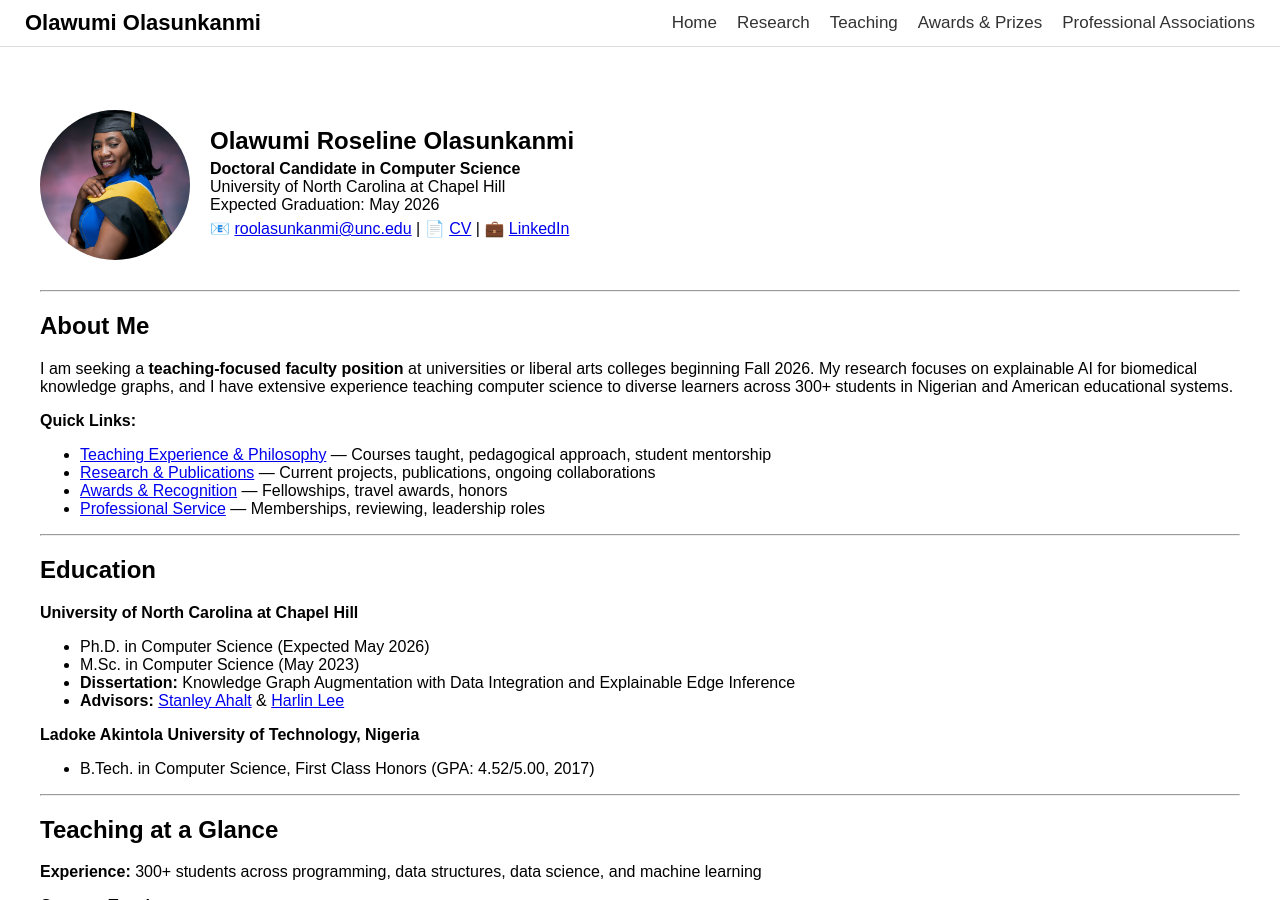
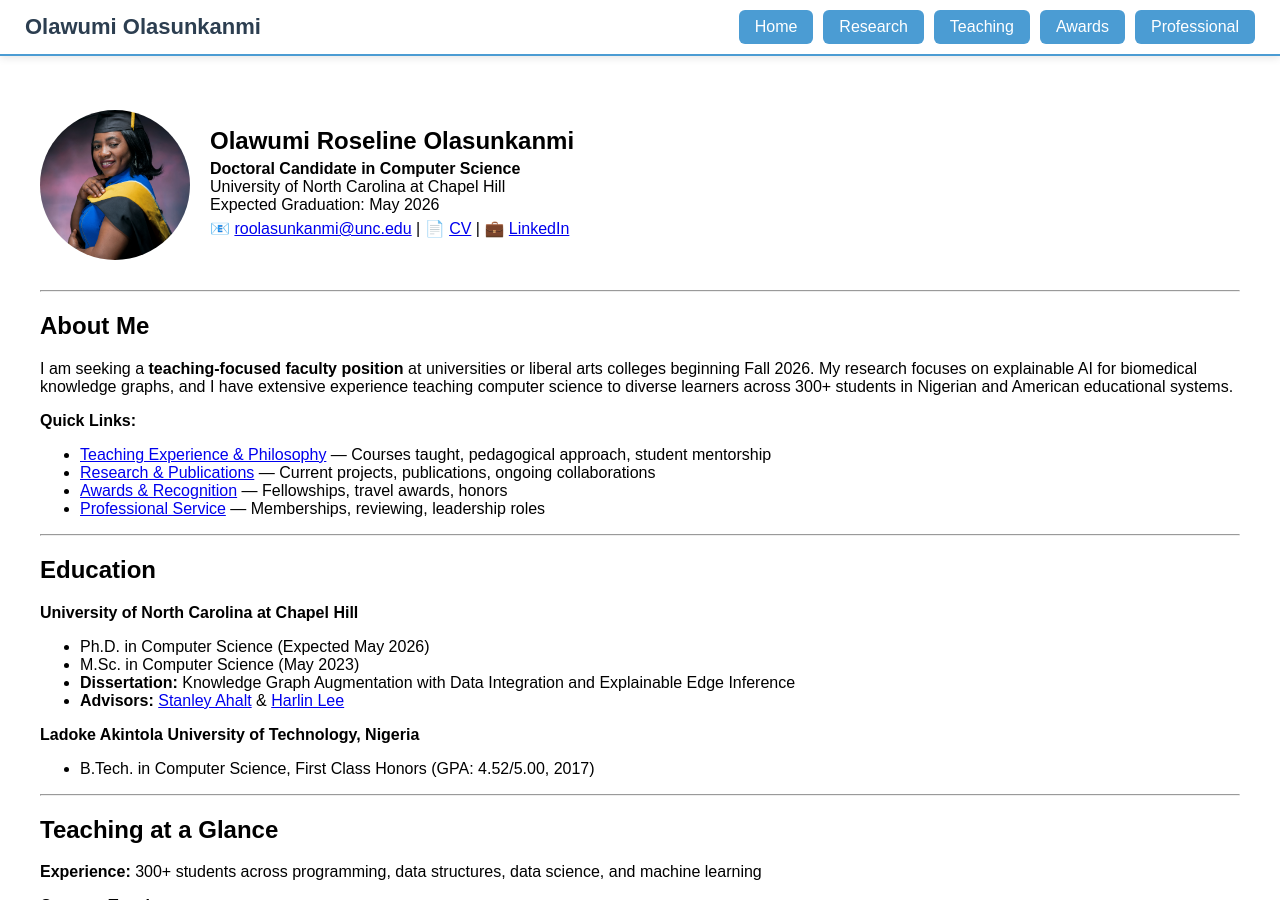
Before and after one commit to wumirose/wumirose.github.io, a Jekyll site: the page built from index.md, in a window 1280 px wide and 900 px high. Built offline with Jekyll 4.4.1, drawn with Linux system fonts in a browser that asks for light colours.

Commit message:
Update header.html

```diff
--- a/_includes/header.html
+++ b/_includes/header.html
@@ -4,37 +4,94 @@
   left: 0;
   width: 100%;
   background-color: white;
-  border-bottom: 1px solid #ddd;
+  border-bottom: 2px solid #4B9CD3;
   display: flex;
   justify-content: space-between;
   align-items: center;
   padding: 10px 25px;
   box-sizing: border-box;
   z-index: 1000;
+  box-shadow: 0 2px 8px rgba(0,0,0,0.1);
 ">
-
   <div style="font-size: 22px; font-weight: bold; font-family: Arial, sans-serif; white-space: nowrap;">
-    <a href="https://wumirose.github.io/" style="text-decoration: none; color: black;">
+    <a href="https://wumirose.github.io/" style="text-decoration: none; color: #2C3E50;">
       Olawumi Olasunkanmi
     </a>
   </div>
-
   <nav style="
     font-family: Arial, sans-serif;
-    font-size: 17px;
+    font-size: 16px;
     display: flex;
     flex-wrap: wrap;
     justify-content: flex-end;
-    gap: 20px;
+    gap: 10px;
     max-width: 70%;
   ">
-    <a href="https://wumirose.github.io/" style="text-decoration: none; color: #333;">Home</a>
-    <a href="/research" style="text-decoration: none; color: #333;">Research</a>
-    <a href="/teaching" style="text-decoration: none; color: #333;">Teaching</a>
-    <a href="/awards" style="text-decoration: none; color: #333;">Awards & Prizes</a>
-    <a href="/associations" style="text-decoration: none; color: #333;">Professional Associations</a>
+    <a href="https://wumirose.github.io/" style="
+      text-decoration: none;
+      color: white;
+      background-color: #4B9CD3;
+      padding: 8px 16px;
+      border-radius: 6px;
+      transition: background-color 0.3s, transform 0.2s;
+      display: inline-block;
+    "
+    onmouseover="this.style.backgroundColor='#357ABD'; this.style.transform='translateY(-2px)';"
+    onmouseout="this.style.backgroundColor='#4B9CD3'; this.style.transform='translateY(0)';">
+      Home
+    </a>
+    <a href="/research" style="
+      text-decoration: none;
+      color: white;
+      background-color: #4B9CD3;
+      padding: 8px 16px;
+      border-radius: 6px;
+      transition: background-color 0.3s, transform 0.2s;
+      display: inline-block;
+    "
+    onmouseover="this.style.backgroundColor='#357ABD'; this.style.transform='translateY(-2px)';"
+    onmouseout="this.style.backgroundColor='#4B9CD3'; this.style.transform='translateY(0)';">
+      Research
+    </a>
+    <a href="/teaching" style="
+      text-decoration: none;
+      color: white;
+      background-color: #4B9CD3;
+      padding: 8px 16px;
+      border-radius: 6px;
+      transition: background-color 0.3s, transform 0.2s;
+      display: inline-block;
+    "
+    onmouseover="this.style.backgroundColor='#357ABD'; this.style.transform='translateY(-2px)';"
+    onmouseout="this.style.backgroundColor='#4B9CD3'; this.style.transform='translateY(0)';">
+      Teaching
+    </a>
+    <a href="/awards" style="
+      text-decoration: none;
+      color: white;
+      background-color: #4B9CD3;
+      padding: 8px 16px;
+      border-radius: 6px;
+      transition: background-color 0.3s, transform 0.2s;
+      display: inline-block;
+    "
+    onmouseover="this.style.backgroundColor='#357ABD'; this.style.transform='translateY(-2px)';"
+    onmouseout="this.style.backgroundColor='#4B9CD3'; this.style.transform='translateY(0)';">
+      Awards
+    </a>
+    <a href="/associations" style="
+      text-decoration: none;
+      color: white;
+      background-color: #4B9CD3;
+      padding: 8px 16px;
+      border-radius: 6px;
+      transition: background-color 0.3s, transform 0.2s;
+      display: inline-block;
+    "
+    onmouseover="this.style.backgroundColor='#357ABD'; this.style.transform='translateY(-2px)';"
+    onmouseout="this.style.backgroundColor='#4B9CD3'; this.style.transform='translateY(0)';">
+      Professional
+    </a>
   </nav>
 </header>
-
-
 <div style="margin-top: 90px;"></div>
```
